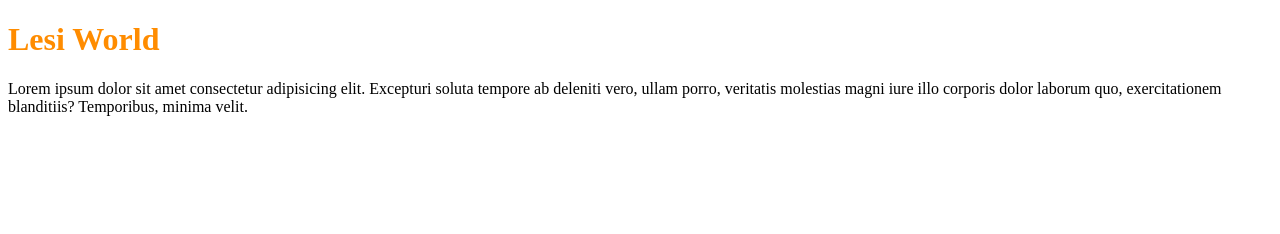
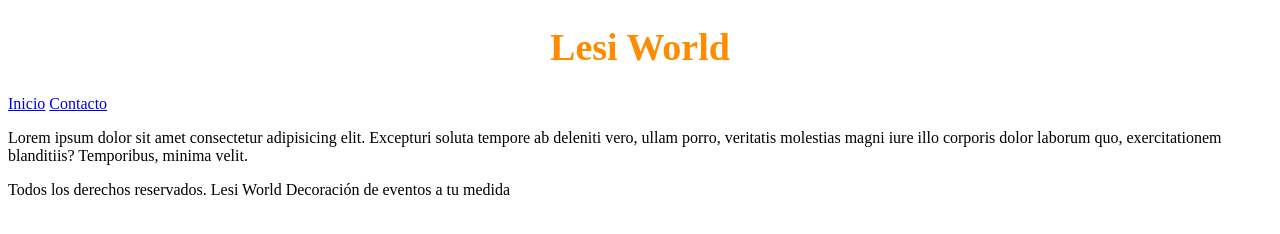
Before and after one commit to LesiWordl/Lesi-World, a plain HTML site: page index.html in a window 1280 px wide. Drawn offline with Linux system fonts and the light colour scheme.

Commit message:
pestañas

```diff
--- a/css/style.css
+++ b/css/style.css
@@ -1,3 +1,14 @@
+html{
+    font-size: 62.5%;
+}
+body{
+    font-size: 16px;
+}
 h1{
+    text-align: center;
+    font-size: 3.8rem;
     color: darkorange;
 }
+span{
+    font-size: 2rem;
+}
--- a/index.html
+++ b/index.html
@@ -3,14 +3,27 @@
 <head>
     <meta charset="UTF-16">
     <meta http-equiv="X-UA-Compatible" content="IE=edge">
-    <link rel="shortcut icon" href="imagenes/MundoLesi.jpg" type="image/x-icon">
     <meta name="viewport" content="width=device-width, initial-scale=1.0">
+    <link rel="shortcut icon" href="imagenes/LesiW.jpg" type="image/x-icon">
+    <link rel="stylesheet" href="css/style.css">
+    <link rel="preload" href="css/style.css" as="style">
     <title>Lesi World</title>
-    <link rel="stylesheet" href="css/style.css">
+
+   <!--<title>Lesi World Decoración de eventos a tu medida</title>-->
 </head>
 <body>
-    <h1>Lesi World</h1>
+    <header>
+        <h1>Lesi World</h1>
+    </header>
+    <nav>
+        <a href="catalogo.html">Inicio</a>
+        <a href="contacto.html">Contacto</a>
+
+    </nav>
     <p>Lorem ipsum dolor sit amet consectetur adipisicing elit. Excepturi soluta tempore ab deleniti vero, ullam porro, veritatis molestias magni iure illo corporis dolor laborum quo, exercitationem blanditiis? Temporibus, minima velit.</p>
     <script src="js/script.js"></script>
+    <footer>
+        <p>Todos los derechos reservados. Lesi World Decoración de eventos a tu medida </p>
+    </footer>
 </body>
 </html>
```
Also changed, not shown: catalogo.html (added, +15 -0 lines), contacto.html (added, +15 -0 lines), imagenes/LesiW.jpg (added), imagenes/MundoLesi.jpg.
